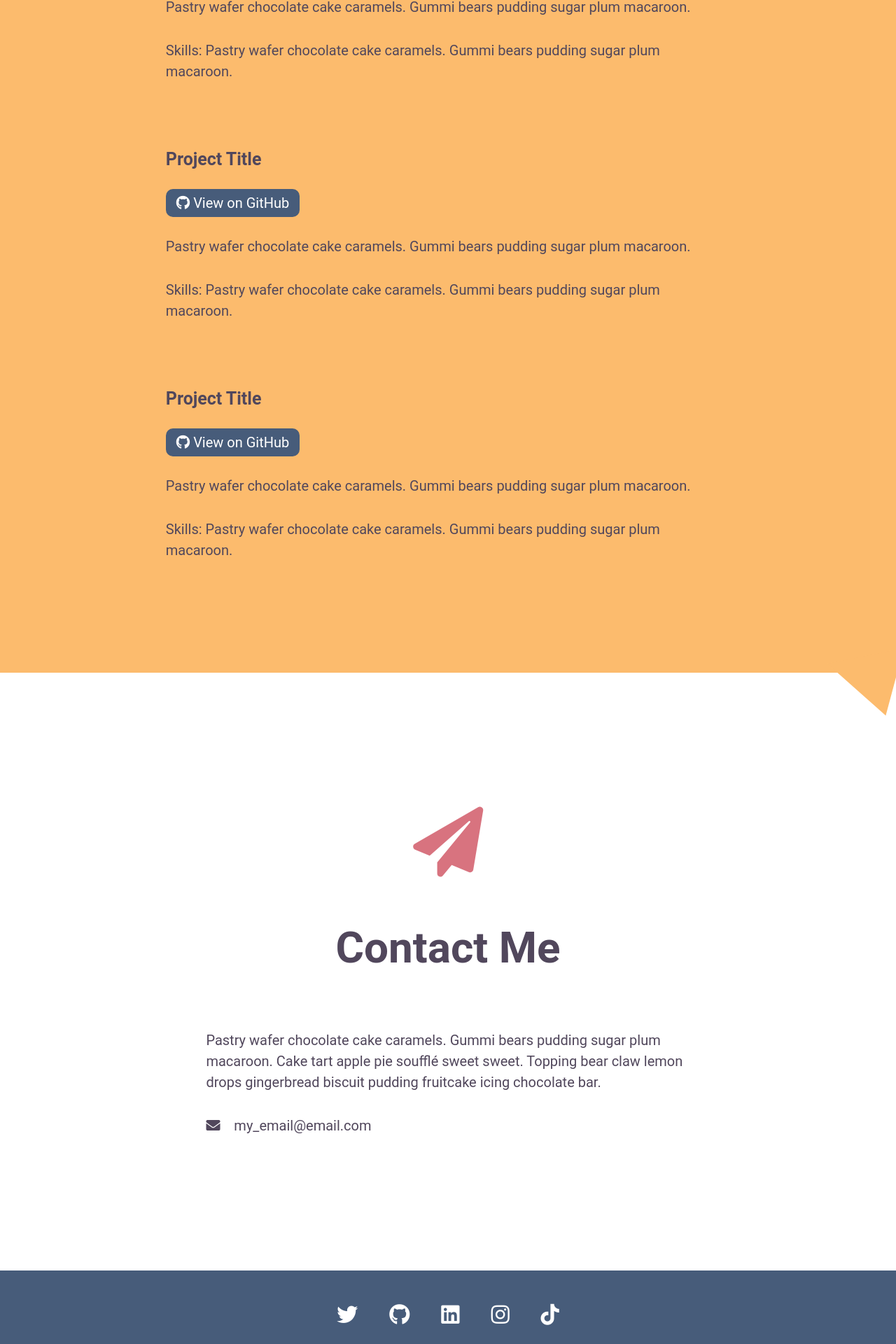
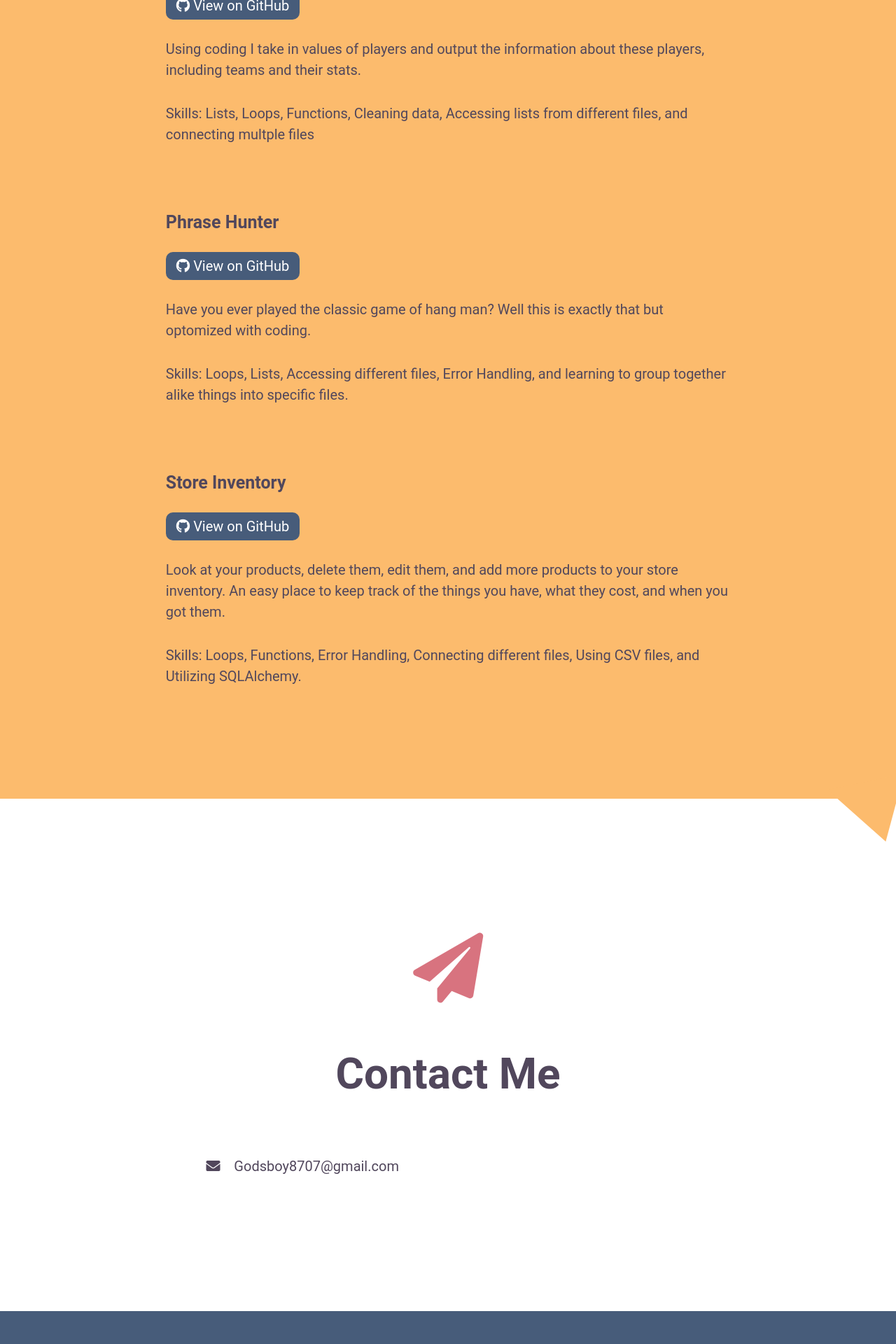
Before and after one commit to Pbbragg1/Tech_Degree_Portfolio, a Flask app: page / in a window 1280 px wide. Shown: the part 2880-4800 px from the top of the page at 70% size. Run offline with Flask 3, Linux system fonts and the light colour scheme.

Commit message:
updated the index page to have accurate info

```diff
--- a/app.py
+++ b/app.py
@@ -8,6 +8,23 @@ app = Flask(__name__)
 def index():
     return render_template('index.html')
 
+@app.route('/projects/new')
+def new_project():
+    return render_template('projectform.html')
+
+@app.route('/<id>')
+def detail():
+    return render_template('detail.html')
+
+@app.route('/projects/<id>/edit')
+def edit():
+    return render_template('projectform.html')
+
+@app.route('/projects/<id>/delete')
+def delete():
+    return render_template('projectform.html')
+
+
 
 
 if __name__ == "__main__":
--- a/templates/detail.html
+++ b/templates/detail.html
@@ -10,6 +10,7 @@
         <link rel="stylesheet" href="https://cdnjs.cloudflare.com/ajax/libs/font-awesome/5.15.3/css/all.min.css">
         <link href="https://cdn.jsdelivr.net/npm/bootstrap@5.0.0-beta2/dist/css/bootstrap.min.css" rel="stylesheet" integrity="sha384-BmbxuPwQa2lc/FVzBcNJ7UAyJxM6wuqIj61tLrc4wSX0szH/Ev+nYRRuWlolflfl" crossorigin="anonymous">
         <link rel="stylesheet" href="styles.css">
+        <link rel="stylesheet" href="/static/css/styles.css">
     </head>
     <body>
         <section class="navigation">
--- a/templates/index.html
+++ b/templates/index.html
@@ -9,6 +9,7 @@
         <link rel="stylesheet" href="https://cdnjs.cloudflare.com/ajax/libs/font-awesome/5.15.3/css/all.min.css">
         <link href="https://cdn.jsdelivr.net/npm/bootstrap@5.0.0-beta2/dist/css/bootstrap.min.css" rel="stylesheet" integrity="sha384-BmbxuPwQa2lc/FVzBcNJ7UAyJxM6wuqIj61tLrc4wSX0szH/Ev+nYRRuWlolflfl" crossorigin="anonymous">
         <link rel="stylesheet" href="styles.css">
+        <link rel="stylesheet" href="/static/css/styles.css">
     </head>
     <body>
         <section class="navigation">
@@ -53,17 +54,16 @@
         </section>
         <section class="header">
             <h1>Python Developer</h1>
-            <p>A short one-liner about your love of coding.</p>
-            <img src="https://cdn.pixabay.com/photo/2016/11/29/13/14/attractive-1869761_1280.jpg" alt="Headshot of myself">
+            <p>Coding helps me control things in a world that is out of my control.</p>
+            <img src="https://gss-technology.com/wp-content/uploads/2021/07/round7.png" alt="Headshot of myself">
         </section>
         <section id="about">
             <h2>About Me</h2>
             <p>
-                Pastry wafer chocolate cake caramels.
-                Gummi bears pudding sugar plum macaroon.
-                Cake tart apple pie soufflé sweet sweet.
-                Topping bear claw lemon drops gingerbread
-                biscuit pudding fruitcake icing chocolate bar.
+                As of the time of making this, I am 17 years old boy. I have been coding in python for about 2 years however
+                this is my first year working on getting a tech degree in this area of coding. I have created some projects
+                in and out projects out of the lessons of this degree, and some of these projects are on this website. I
+                hope you enjoy looking at them and exploring them as much as I enjoyed creating them.
             </p>
             <div id="triangle1"></div>
             <div id="triangle2"></div>
@@ -85,63 +85,56 @@
             <h2>Projects</h2>
             <div id="project-list">
                 <div id="project1" class="a-project">
-                    <h3>Project Title</h3>
+                    <h3>Number Guessing game</h3>
                     <a href="#" class="github-btn">
                         <i class="fab fa-github"></i>
                         View on GitHub
                     </a>
                     <p>
-                        Pastry wafer chocolate cake caramels.
-                        Gummi bears pudding sugar plum macaroon.
+                        I think of a number, you guess a number, and I tell you if its higher or lower. Too many strikes and you are out.
                     </p>
                     <p>
-                        Skills: Pastry wafer chocolate cake caramels.
-                        Gummi bears pudding sugar plum macaroon.
+                        Skills: Loops, Error Handling, Functions, and Lists
                     </p>
                 </div>
                 <div id="project2" class="a-project">
-                    <h3>Project Title</h3>
+                    <h3>Basketball Stats Tool</h3>
                     <a href="#" class="github-btn">
                         <i class="fab fa-github"></i>
                         View on GitHub
                     </a>
                     <p>
-                        Pastry wafer chocolate cake caramels.
-                        Gummi bears pudding sugar plum macaroon.
+                        Using coding I take in values of players and output the information about these players, including teams and their stats.
                     </p>
                     <p>
-                        Skills: Pastry wafer chocolate cake caramels.
-                        Gummi bears pudding sugar plum macaroon.
+                        Skills: Lists, Loops, Functions, Cleaning data, Accessing lists from different files, and connecting multple files
                     </p>
                 </div>
                 <div id="project3" class="a-project">
-                    <h3>Project Title</h3>
+                    <h3>Phrase Hunter</h3>
                     <a href="#" class="github-btn">
                         <i class="fab fa-github"></i>
                         View on GitHub
                     </a>
                     <p>
-                        Pastry wafer chocolate cake caramels.
-                        Gummi bears pudding sugar plum macaroon.
+                        Have you ever played the classic game of hang man? Well this is exactly that but optomized with coding.
                     </p>
                     <p>
-                        Skills: Pastry wafer chocolate cake caramels.
-                        Gummi bears pudding sugar plum macaroon.
+                        Skills: Loops, Lists, Accessing different files, Error Handling, and learning to group together alike things into specific files.
                     </p>
                 </div>
                 <div id="project4" class="a-project">
-                    <h3>Project Title</h3>
+                    <h3>Store Inventory</h3>
                     <a href="#" class="github-btn">
                         <i class="fab fa-github"></i>
                         View on GitHub
                     </a>
                     <p>
-                        Pastry wafer chocolate cake caramels.
-                        Gummi bears pudding sugar plum macaroon.
+                        Look at your products, delete them, edit them, and add more products to your store inventory. An easy place
+                        to keep track of the things you have, what they cost, and when you got them.
                     </p>
                     <p>
-                        Skills: Pastry wafer chocolate cake caramels.
-                        Gummi bears pudding sugar plum macaroon.
+                        Skills: Loops, Functions, Error Handling, Connecting different files, Using CSV files, and Utilizing SQLAlchemy.
                     </p>
                 </div>
             </div>
@@ -151,14 +144,8 @@
             <i class="fas fa-paper-plane"></i>
             <h2>Contact Me</h2>
             <p>
-                Pastry wafer chocolate cake caramels.
-                Gummi bears pudding sugar plum macaroon.
-                Cake tart apple pie soufflé sweet sweet.
-                Topping bear claw lemon drops gingerbread biscuit pudding fruitcake icing chocolate bar.
-            </p>
-            <p>
                 <i class="fas fa-envelope"></i>
-                my_email@email.com
+                Godsboy8707@gmail.com
             </p>
         </section>
         <section class="footer">
@@ -166,16 +153,7 @@
                 <!--Delete any you don't use-->
                 <!--Icons from FontAwesome.com/icons-->
                 <a href="">
-                    <i class="fab fa-twitter"></i>
-                </a>
-                <a href="">
                     <i class="fab fa-github"></i>
-                </a>
-                <a href="">
-                    <i class="fab fa-linkedin"></i>
-                </a>
-                <a href="">
-                    <i class="fab fa-instagram"></i>
                 </a>
                 <a href="">
                     <i class="fab fa-tiktok"></i>
--- a/templates/projectform.html
+++ b/templates/projectform.html
@@ -10,6 +10,7 @@
         <link rel="stylesheet" href="https://cdnjs.cloudflare.com/ajax/libs/font-awesome/5.15.3/css/all.min.css">
         <link href="https://cdn.jsdelivr.net/npm/bootstrap@5.0.0-beta2/dist/css/bootstrap.min.css" rel="stylesheet" integrity="sha384-BmbxuPwQa2lc/FVzBcNJ7UAyJxM6wuqIj61tLrc4wSX0szH/Ev+nYRRuWlolflfl" crossorigin="anonymous">
         <link rel="stylesheet" href="styles.css">
+        <link rel="stylesheet" href="/static/css/styles.css">
     </head>
     <body>
         <section class="navigation">
```
Also changed, not shown: templates/about.html (deleted, +0 -122 lines), 1 other file.
